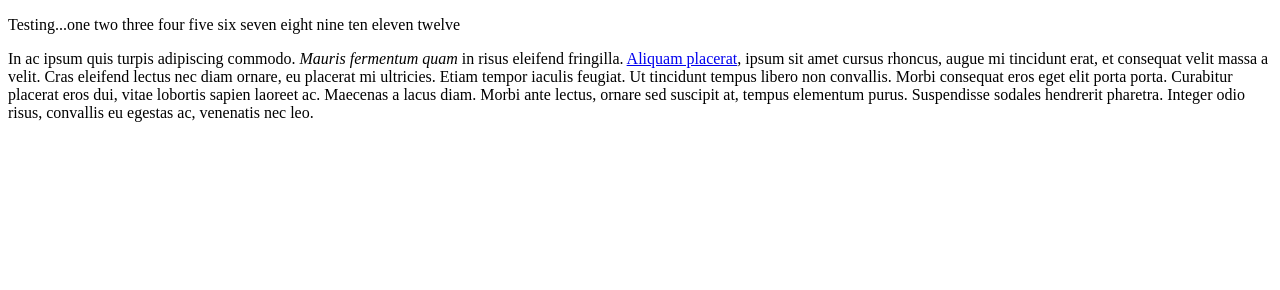
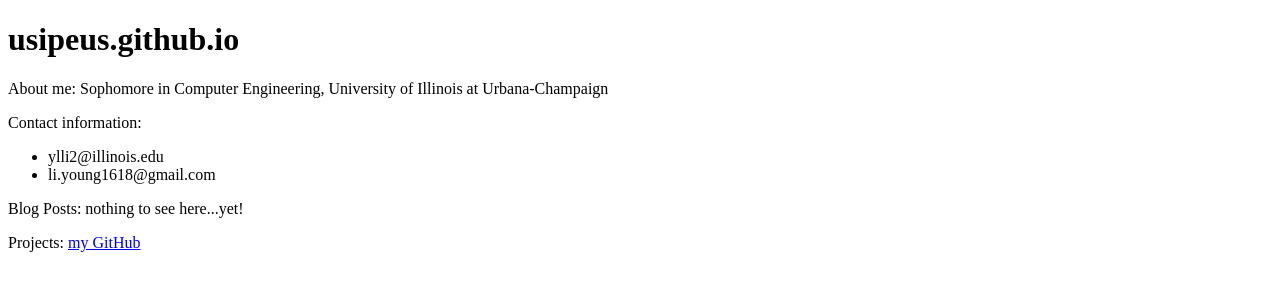
Before and after one commit to usipeus/usipeus.github.io, a plain HTML site: page index.html in a window 1280 px wide. Drawn offline with Linux system fonts and the light colour scheme.

Commit message:
Add about me, links and contact info

```diff
--- a/index.html
+++ b/index.html
@@ -5,17 +5,33 @@
 
 	<head>
 		<link rel="stylesheet" type="text/css"
-		href="style.css">
+			href="style.css">
 		<link href='http://fonts.googleapis.com/css?family=Oxygen'
-		rel='stylesheet' type='text/css'>
+			rel='stylesheet' type='text/css'>
 	</head>
 
 	<body>
-		<div class="header">
-			<p>Testing...one two three four five six seven eight nine ten eleven twelve</p>
+		<div class="index_header">
+			<h1>usipeus.github.io</h1>
 		</div>
-		<div class="content">
-			<p>In ac ipsum quis turpis adipiscing commodo. <em>Mauris fermentum quam</em> in risus eleifend fringilla. <a href="#">Aliquam placerat</a>, ipsum sit amet cursus rhoncus, augue mi tincidunt erat, et consequat velit massa a velit. Cras eleifend lectus nec diam ornare, eu placerat mi ultricies. Etiam tempor iaculis feugiat. Ut tincidunt tempus libero non convallis. Morbi consequat eros eget elit porta porta. Curabitur placerat eros dui, vitae lobortis sapien laoreet ac. Maecenas a lacus diam. Morbi ante lectus, ornare sed suscipit at, tempus elementum purus. Suspendisse sodales hendrerit pharetra. Integer odio risus, convallis eu egestas ac, venenatis nec leo.</p>
+		<div class="index_content">
+			<p>
+				About me:
+				Sophomore in Computer Engineering,  University of Illinois at Urbana-Champaign
+			</p>
+			<p>Contact information:</p>
+			<ul>
+				<li>ylli2@illinois.edu</li>
+				<li>li.young1618@gmail.com</li>
+			</ul>
+			<p>
+				Blog Posts:
+					nothing to see here...yet!
+			</p>
+			<p>
+				Projects:
+				<a href="https://github.com/usipeus/">my GitHub</a>
+			</p>
 		</div>
 
 	</body>
```
